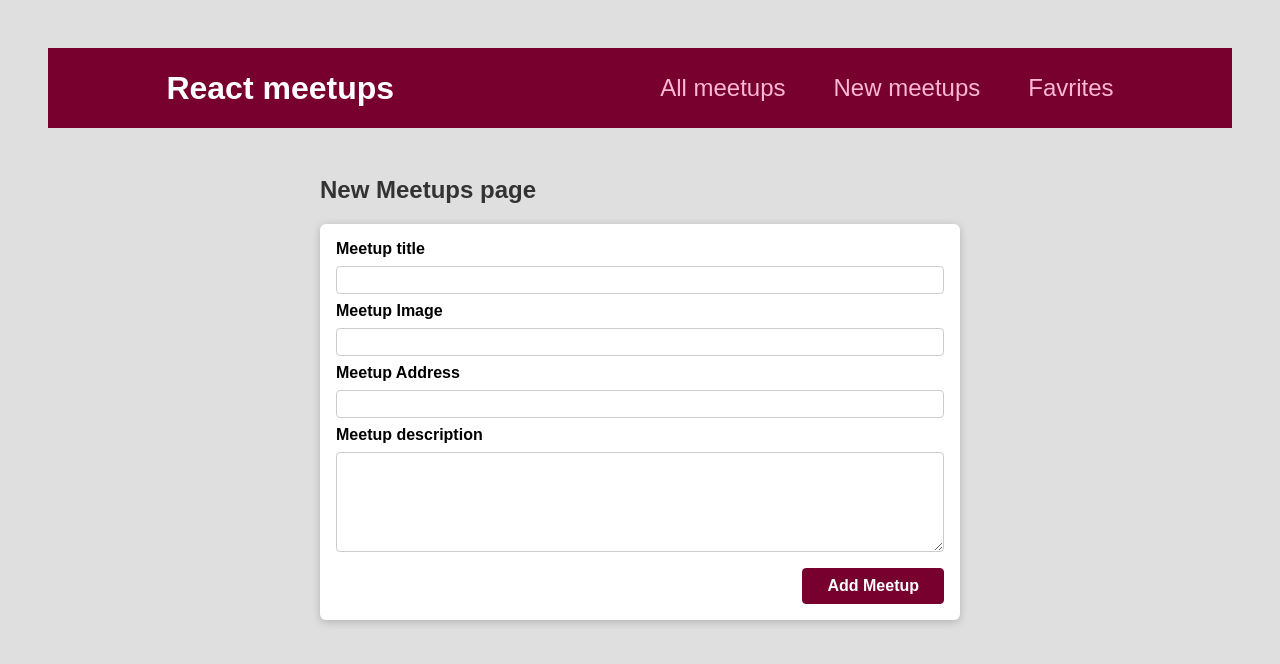
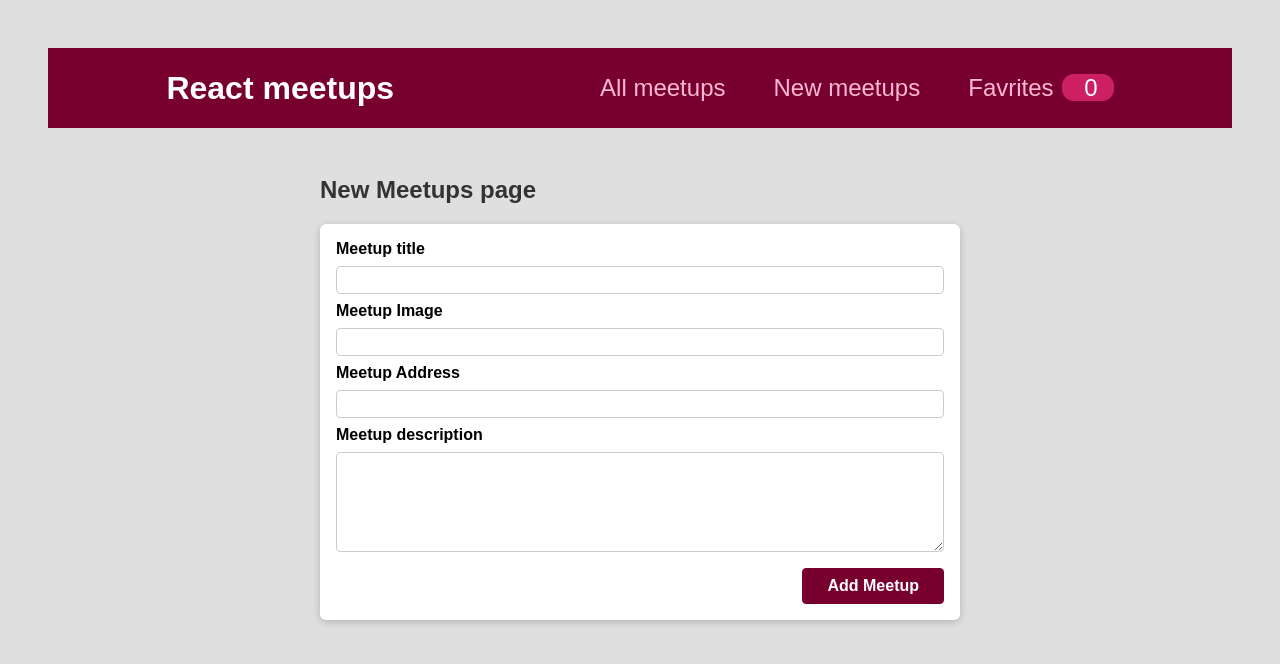
Before and after one commit to prakashharvani1997/react-concepts, a React (Create React App) app: page /new-meetup in a window 1280 px wide. Shown: the top 664 px of the page. Built offline with nearby package versions, Linux system fonts and the light colour scheme.

Commit message:
more about context

```diff
--- a/src/components/layout/MainNavigation.js
+++ b/src/components/layout/MainNavigation.js
@@ -1,7 +1,13 @@
 import { Link } from "react-router";
 
 import classes from "./MainNavigation.module.css";
+import { useContext } from "react";
+import FavoritesContext from "../../store/favorites-context";
 function MainNavigation() {
+
+  const { totalFavorites} = useContext(FavoritesContext)
+
+
   return (
     <header className={classes.header}>
       <div className={classes.logo}> React meetups </div>
@@ -15,7 +21,10 @@
             <Link to={'/new-meetup'}>New meetups</Link>
           </li>
           <li>
-            <Link to={'/favorites'}>Favrites</Link>
+            <Link to={'/favorites'}>
+            Favrites
+            <span className={classes.badge}> {totalFavorites}</span>
+            </Link>
           </li>
         </ul>
       </nav>
```
